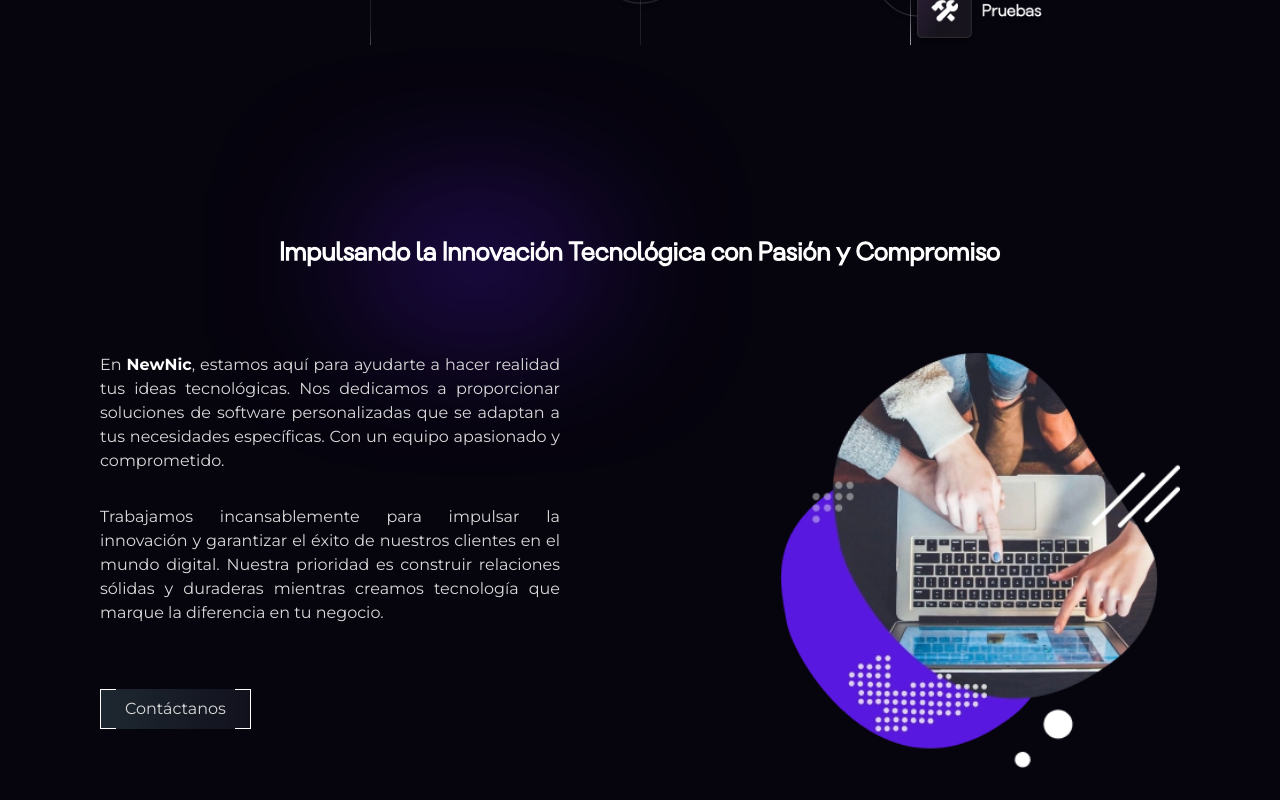
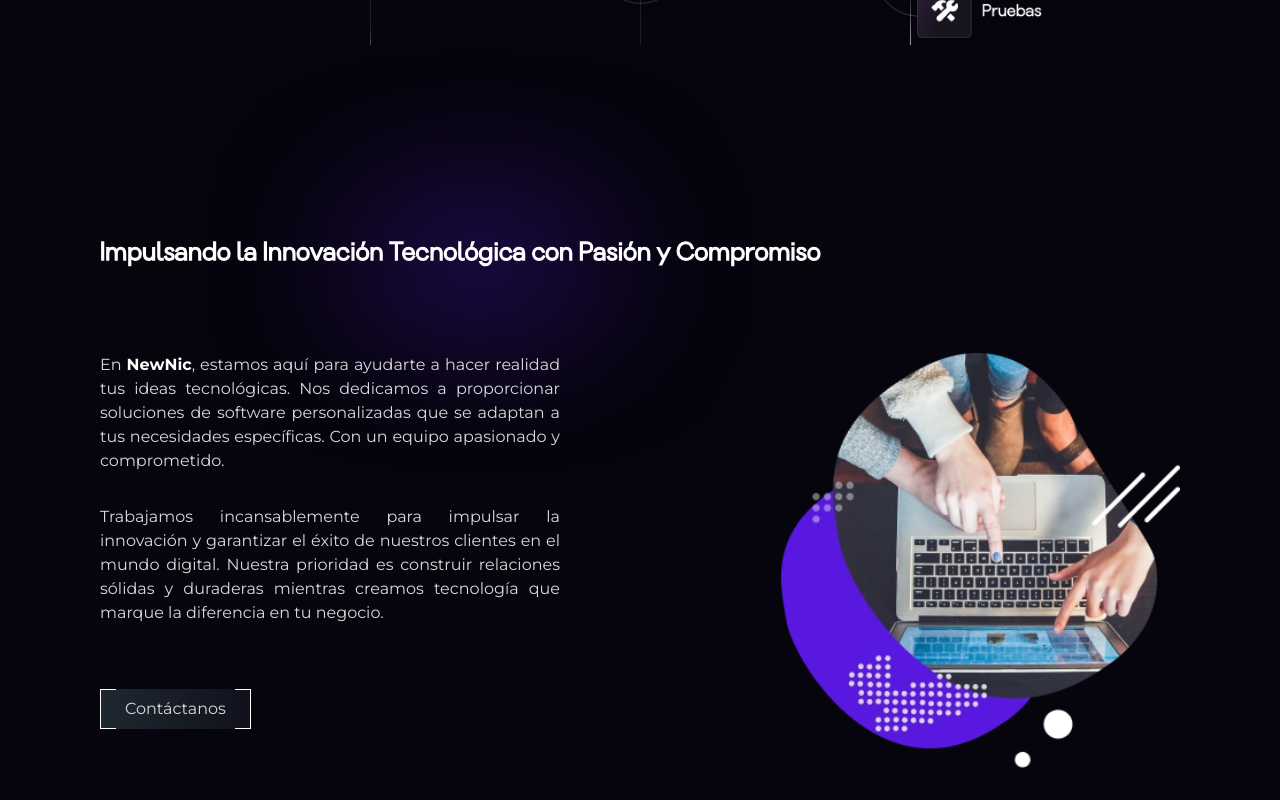
Before and after one commit to francisco-JGC/newnic.tech, a Next.js app: page / in a window 1280 px wide. Shown: the part 2067-2867 px from the top of the page. Built offline with nearby package versions, Linux system fonts and the light colour scheme.

Commit message:
style: Update TitleSection component to support different title positions
- Add positionTitle prop to TitleSection component to specify the position of the title
- Implement center, left, and right positions with corresponding styles
- Update section style to apply the specified position

```diff
--- a/src/components/TitleSection/index.js
+++ b/src/components/TitleSection/index.js
@@ -5,9 +5,30 @@ export const TitleSection = ({
   description,
   small,
   titleSize = 'h3',
+  positionTitle = 'center',
 }) => {
+  const POSITIONS_TITLE = {
+    center: {
+      textAlign: 'center',
+      alignItems: 'center',
+    },
+    left: {
+      textAlign: 'left',
+      alignItems: 'flex-start',
+    },
+    right: {
+      textAlign: 'right',
+      alignItems: 'flex-end',
+    },
+  }
+
   return (
-    <section className="title-section">
+    <section
+      className="title-section"
+      style={{
+        ...POSITIONS_TITLE[positionTitle],
+      }}
+    >
       <small className="title-section-small">{small}</small>
       {titleSize === 'h1' ? (
         <h1
```
